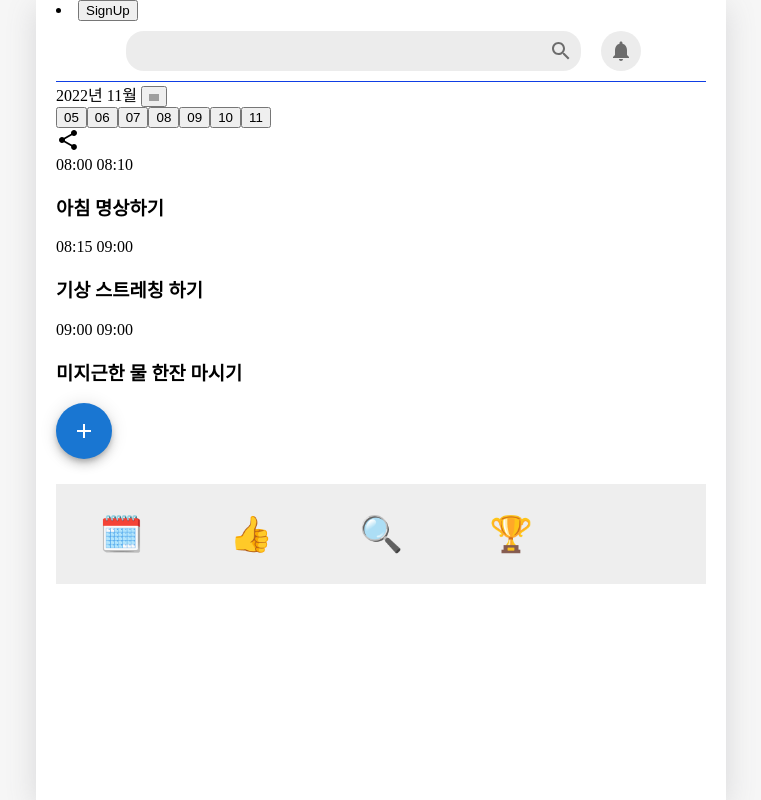
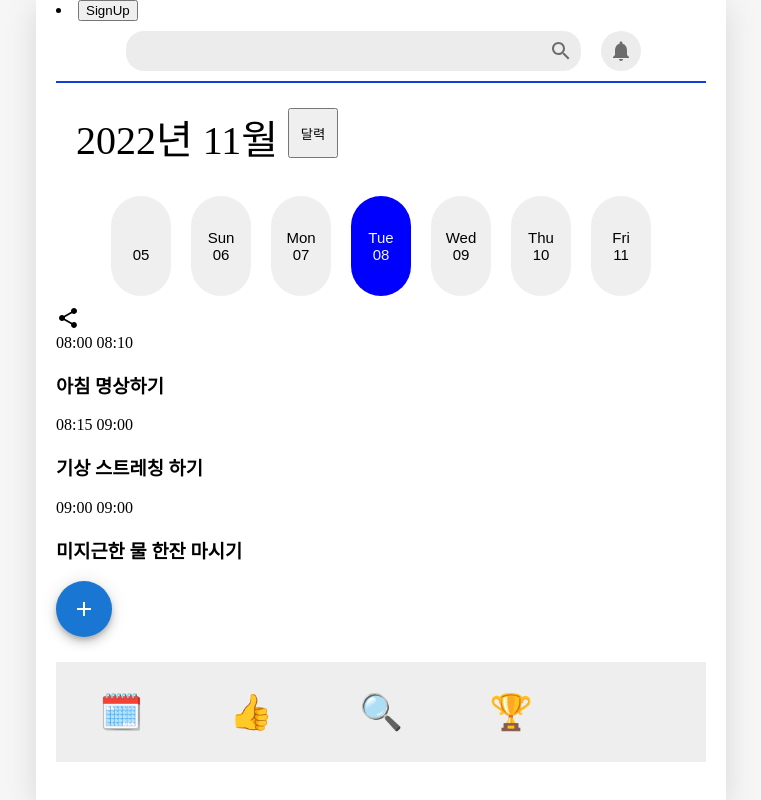
Before and after one commit to suemeeeee/Godtiner, a React (Create React App) app: page / in a window 1280 px wide. Shown: the whole page, without its empty margins (259-1020 px from the left). Built offline with nearby package versions, Linux system fonts and the light colour scheme; grey boxes are pictures that could not be loaded.

Commit message:
calendar.css  생성 및 수정/ week 제대로 표현 안되는 것 디버깅 완료

```diff
--- a/src/App.css
+++ b/src/App.css
@@ -58,7 +58,7 @@ body {
 
 .MySearchAlarm {
   display: flex;
-  border-bottom: 1px solid #0f3ee4;
+  border-bottom: 2px solid #0f3ee4;
 }
 
 .MySearchAlarm > div {
--- a/src/Components/Calendar.css
+++ b/src/Components/Calendar.css
@@ -1,3 +1,31 @@
-.button .img {
-  width: 30px;
+.calendarHeader {
+  padding-top: 25px;
+  padding-left: 20px;
+  font-size: 40px;
+  display: flex;
+  justify-content: left;
 }
+.calendarHeader button {
+  margin-left: 10px;
+  width: 50px;
+  height: 50px;
+}
+
+.week_btn {
+  padding-top: 20px;
+  display: flex;
+  justify-content: center;
+}
+.week_btn button {
+  margin: 10px;
+  width: 60px;
+  height: 100px;
+  border-radius: 30px;
+  border: 0;
+  font-size: 15px;
+}
+
+.selectedDay_btn {
+  background-color: blue;
+  color: aliceblue;
+}
--- a/src/Components/Calendar.js
+++ b/src/Components/Calendar.js
@@ -9,6 +9,7 @@ import "./Calendar.css";
 const Calendar = () => {
   const [startDate, setStartDate] = useState(new Date());
   const [visible, setVisible] = useState(false);
+  const week = ["Sun", "Mon", "Tue", "Wed", "Thu", "Fri", "Sat"];
 
   function addDays(date, days) {
     const clone = new Date(date);
@@ -18,33 +19,67 @@ const Calendar = () => {
 
   return (
     <div>
+      <div className="calendarHeader">
         {format(startDate, "yyyy년 MM월 ")}
         <button
           onClick={() => {
             setVisible(!visible); //버튼 클릭 시 달력 visible
           }}
         >
-        <img style={{ width: "10px", heigth: "10px" }} src="calendar.png"></img>
+          달력
         </button>
+      </div>
       {visible && (
         <DatePicker
           selected={startDate}
           onChange={(date) => {
             setStartDate(date);
-            setVisible(!visible); //날짜 선택 시 달력 안 보이게
+            setVisible(!visible); //모달 팝업창으로 바꿔야 할 듯.. 날짜 선택 시 달력 안 보이게
           }}
           inline
         />
       )}
+
+      <div className="week_btn">
+        {" "}
+        <button>
+          {week[startDate.getDay() - 3]}
           <br />
-      <button>{format(addDays(startDate, -3), "dd")}</button>
-      <button>{format(addDays(startDate, -2), "dd")}</button>
-      <button>{format(addDays(startDate, -1), "dd")}</button>
-      <button>{format(startDate, "dd")}</button>
+          {format(addDays(startDate, -3), "dd")}
+          <br />
+        </button>
+        <button>
+          {week[startDate.getDay() - 2]}
+          <br />
+          {format(addDays(startDate, -2), "dd")}
+        </button>
+        <button>
+          {week[startDate.getDay() - 1]}
+          <br />
+          {format(addDays(startDate, -1), "dd")}
+        </button>
+        <button className="selectedDay_btn">
+          {week[startDate.getDay()]}
+          <br />
+          {format(startDate, "dd")}
+        </button>
         {/* 선택 날짜 */}
-      <button>{format(addDays(startDate, +1), "dd")}</button>
-      <button>{format(addDays(startDate, +2), "dd")}</button>
-      <button>{format(addDays(startDate, +3), "dd")}</button>
+        <button>
+          {week[addDays(startDate, 1).getDay()]}
+          <br />
+          {format(addDays(startDate, 1), "dd")}
+        </button>
+        <button>
+          {week[addDays(startDate, 2).getDay()]}
+          <br />
+          {format(addDays(startDate, 2), "dd")}
+        </button>
+        <button>
+          {week[addDays(startDate, 3).getDay()]}
+          <br />
+          {format(addDays(startDate, 3), "dd")}
+        </button>
+      </div>
     </div>
   );
 };
```
Lines whose indentation alone changed are shown as unchanged.
